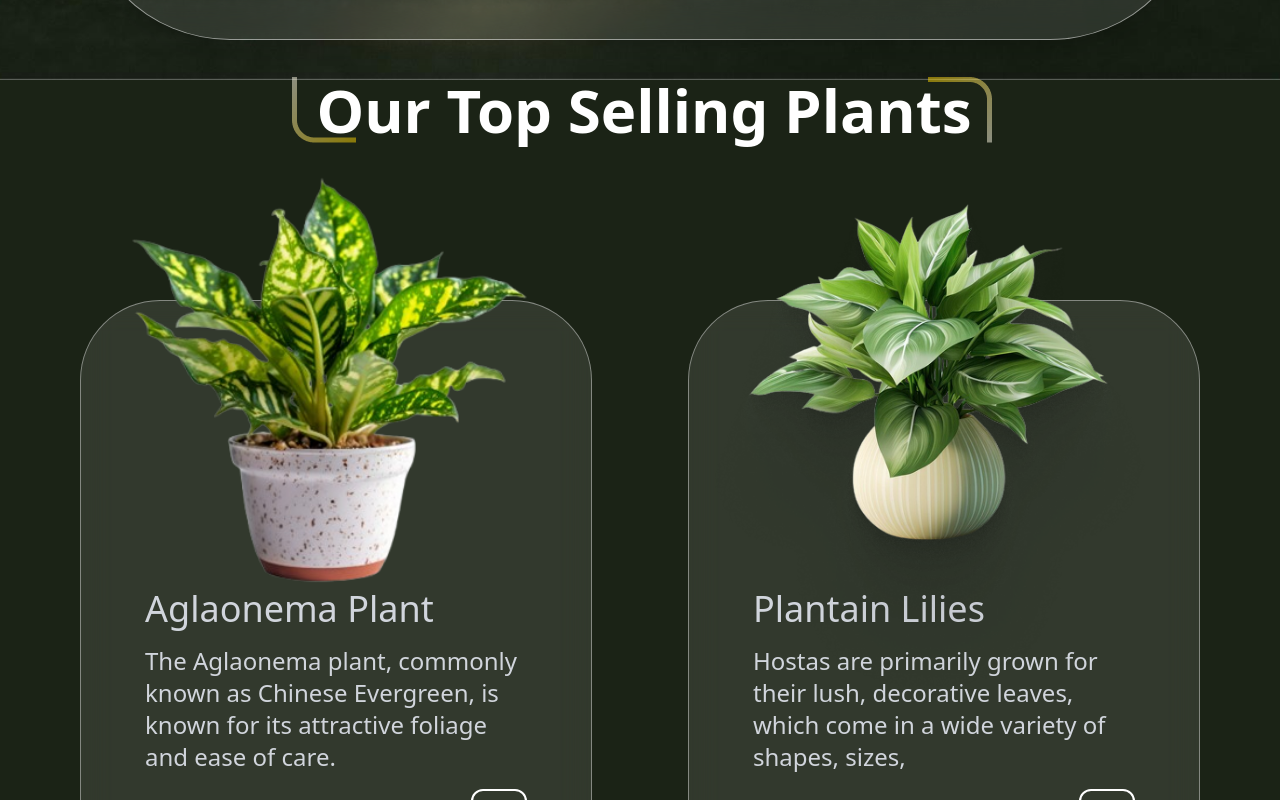
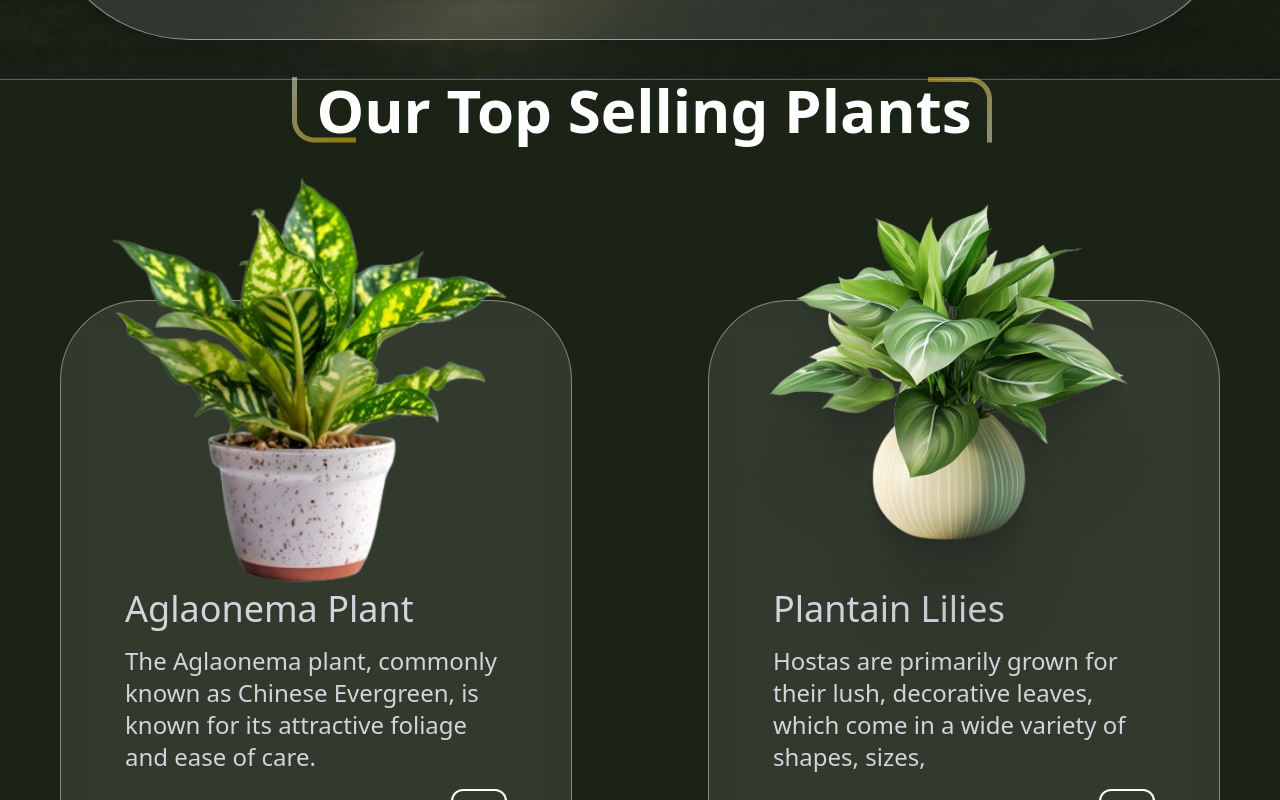
Before and after one commit to pushpa-1pk/React_plantweb, a React (Vite) app: page / in a window 1280 px wide. Shown: the part 2334-3134 px from the top of the page. Built offline with nearby package versions, Linux system fonts and the light colour scheme.

Commit message:
Project rechange

```diff
--- a/src/App.jsx
+++ b/src/App.jsx
@@ -16,7 +16,6 @@ function App() {
     <>
       {/* Background image wrapper */}
       <div className="min-w-screen min-h-screen bg-cover bg-top bg-no-repeat bg-[url('/src/assets/images/background.jpg')]">
-        <div className="max-w-[1200px] mx-auto">
         <Navbar />
         <Hero />
         <Review />
@@ -40,10 +39,8 @@ function App() {
           />
         </div>
       </div>
-      </div>
 
       <div className="w-screen bg-[#1B2316] -mt-20">
-        <div className="max-w-[1200px] mx-auto">
         <SectionTitle title="Our Top Selling Plants"/>
         <TopSelling />
         <SectionTitle title="Customer Review"/>
@@ -51,7 +48,7 @@ function App() {
         <SectionTitle title="Our Best o2"/>
         <Best02 />
         <Footer />
-        </div>
+
       </div>
     </>
   );
```
Lines whose indentation alone changed are shown as unchanged.
